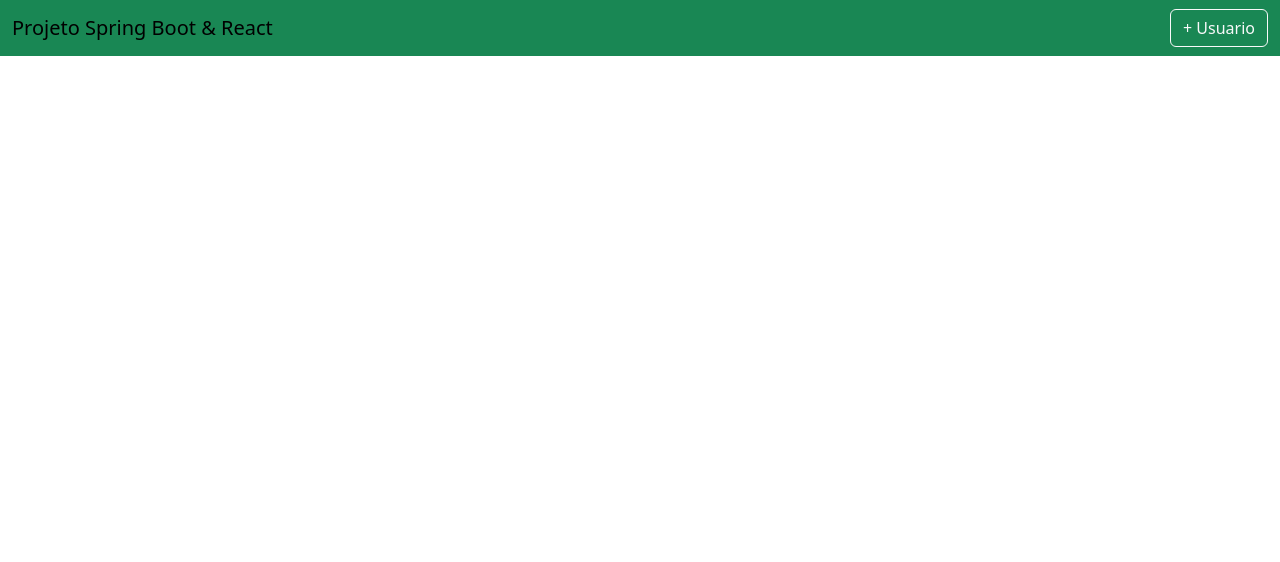
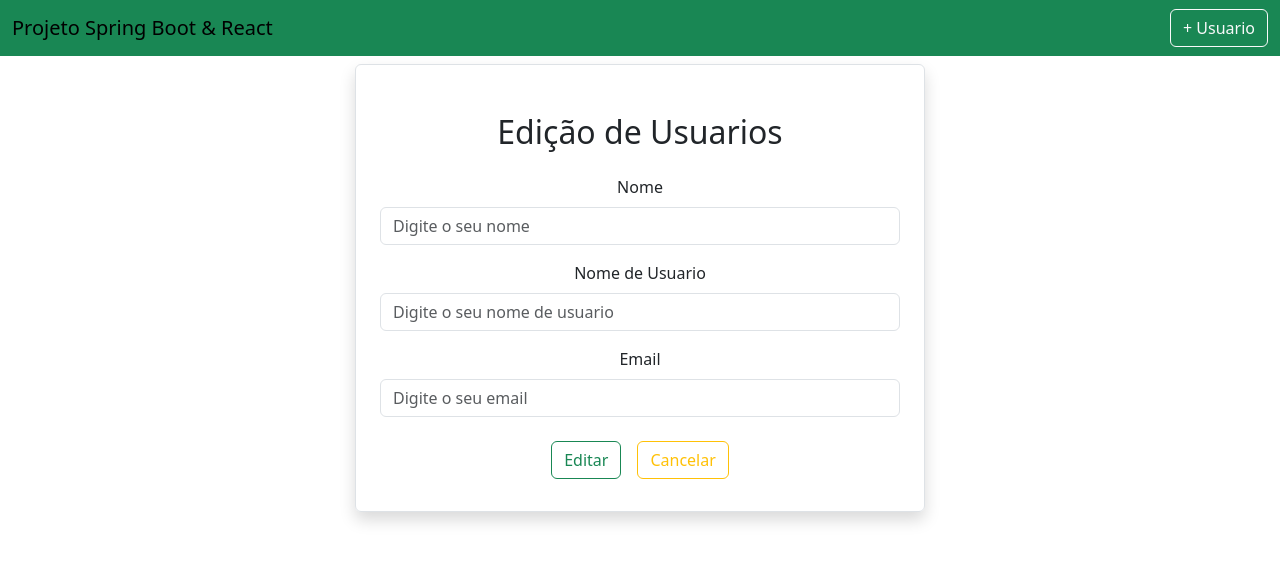
Before and after one commit to Death-Chronos/FrontEndReact, a React (Create React App) app: page /editUser/1 in a window 1280 px wide. Shown: the top 562 px of the page. Built offline with nearby package versions, Linux system fonts and the light colour scheme; no server answers.

Commit message:
Edição de User

```diff
--- a/src/App.js
+++ b/src/App.js
@@ -5,6 +5,7 @@
 import Home from './pages/Home';
 import { BrowserRouter as Router, Routes, Route } from 'react-router-dom';
 import AddUser from './users/AddUser';
+import EditUser from './users/EditUser';
 
 
 function App() {
@@ -15,6 +16,7 @@
         <Routes>
           <Route exact path='/' element={<Home/>}></Route>
           <Route exact path='/addUser' element={<AddUser/>}></Route>
+          <Route exact path='/editUser/:id' element={<EditUser/>}></Route>
         </Routes>
       </Router>
     </div>
--- a/src/pages/Home.js
+++ b/src/pages/Home.js
@@ -1,5 +1,6 @@
 import React, { useEffect, useState } from 'react'
 import axios from 'axios'
+import { Link } from 'react-router-dom';
 
 
 
@@ -38,8 +39,8 @@
                                     <td>{user.email}</td>
                                     <td>
                                         <button className='btn btn-success mx-2'>Visualizar</button>
-                                        <button className='btn btn-outline-warning mx-2'>Editar</button>
-                                        <button className='btn btn-danger mx-2'>Excluir</button>
+                                        <Link className='btn btn-outline-warning mx-2' to={`/editUser/${user.id}`}>Editar</Link>
+                                        <Link className='btn btn-danger mx-2' to={''}>Excluir</Link>
                                     </td>
                                 </tr>
                                 ))
--- a/src/users/AddUser.js
+++ b/src/users/AddUser.js
@@ -1,6 +1,7 @@
 import React, { useState } from 'react'
 import { useNavigate } from 'react-router-dom';
 import axios from 'axios';
+import { Link } from 'react-router-dom';
 
 export default function AddUser() {
     let navigate = useNavigate();
@@ -42,7 +43,7 @@
                                 name='email' value={email} onChange={(e) => onInputChange(e)} />
                         </div>
                         <button className='btn btn-outline-success m-2'>Cadastrar</button>
-                        <button className='btn btn-outline-warning m-2'>Cancelar</button>
+                        <Link className='btn btn-outline-warning m-2' to={'/'}>Cancelar</Link>
                     </form>
                 </div>
             </div>
--- a/src/users/EditUser.js
+++ b/src/users/EditUser.js
@@ -1,7 +1,63 @@
-import React from 'react'
+import React, { useEffect, useState } from 'react'
+import { useNavigate, useParams } from 'react-router-dom';
+import axios from 'axios';
+import { Link } from 'react-router-dom';
 
 export default function EditUser() {
-  return (
-    <div>EditUser</div>
-  )
+    let navigate = useNavigate();
+
+    const {id}=useParams();
+
+    const [user, setUser] = useState({
+        name: "",
+        username: "",
+        email: "",
+    });
+    const { name, username, email } = user
+    const onInputChange = (e) => {
+        setUser({ ...user, [e.target.name]: e.target.value })
+    }
+
+    useEffect(()=> {
+      loadUser();
+    },[])
+
+    const onSubmit = async (e)=>{
+        e.preventDefault();
+        await axios.put(`http://localhost:8080/user/${id}`, user)
+        navigate("/")
+    }
+    const loadUser = async()=>{
+        const result = await axios.get(`http://localhost:8080/user/${id}`)
+        setUser(result.data)
+    }
+
+    return (
+        <div className='container'>
+            <div className="row">
+                <div className="col-md-6 offset-md-3 border rounded p-4 mt-2 shadow">
+                    <h2 className='text-center m-4'>Edição de Usuarios</h2>
+                    <form onSubmit={(e) => onSubmit(e)} method="post">
+                        <div className="mb-3">
+                            <label htmlFor="Name" className='form-label'>Nome</label>
+                            <input type={"text"} className='form-control' placeholder='Digite o seu nome'
+                                name='name' value={name} onChange={(e) => onInputChange(e)} />
+                        </div>
+                        <div className="mb-3">
+                            <label htmlFor="Username" className='form-label'>Nome de Usuario</label>
+                            <input type={"text"} className='form-control' placeholder='Digite o seu nome de usuario'
+                                name='username' value={username} onChange={(e) => onInputChange(e)} />
+                        </div>
+                        <div className="mb-3">
+                            <label htmlFor="Email" className='form-label'>Email</label>
+                            <input type={"email"} className='form-control' placeholder='Digite o seu email'
+                                name='email' value={email} onChange={(e) => onInputChange(e)} />
+                        </div>
+                        <button className='btn btn-outline-success m-2'>Editar</button>
+                        <Link className='btn btn-outline-warning m-2' to={'/'}>Cancelar</Link>
+                    </form>
+                </div>
+            </div>
+        </div>
+    )
 }
```
